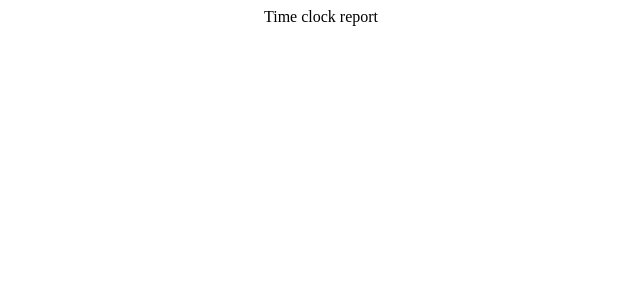
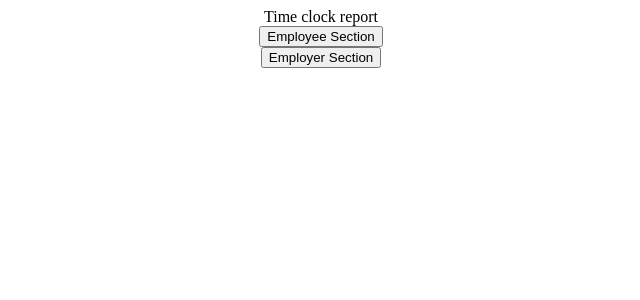
Before and after one commit to shirizadok1/WIP-time-clock-report-app, a React (Create React App) app: page / in a window 1280 px wide. Shown: the top 300 px of the page, without its empty margins (319-959 px from the left). Built offline with nearby package versions, Linux system fonts and the light colour scheme.

Commit message:
sections and dashboard were added

```diff
--- a/src/components/Header.js
+++ b/src/components/Header.js
@@ -1,9 +1,15 @@
-import React from 'react'
+import React from "react";
+import EmployeeSec from "./sections/EmployeeSec";
+import EmployerSec from "./sections/EmployerSec";
 
 const Header = () => {
   return (
-    <div>Time clock report</div>
-  )
-}
+    <div>
+      Time clock report
+      <EmployeeSec />
+      <EmployerSec />
+    </div>
+  );
+};
 
-export default Header
+export default Header;
--- /dev/null
+++ b/src/components/sections/EmployeeSec.js
@@ -0,0 +1,23 @@
+import React, { useState } from "react";
+import EmployeeDash from "./employee-dash/EmployeeDash";
+
+const EmployeeSec = () => {
+  const [isVisible, setIsVisible] = useState(false);
+
+  return (
+    <div>
+      <button onClick={() => setIsVisible(!isVisible)}>Employee Section</button>
+      {isVisible && <MyComponent />}
+    </div>
+  );
+};
+
+function MyComponent() {
+  return (
+    <div>
+      <EmployeeDash />
+    </div>
+  );
+}
+
+export default EmployeeSec;
--- /dev/null
+++ b/src/components/sections/EmployerSec.js
@@ -0,0 +1,23 @@
+import React, { useState } from "react";
+import EmployerDash from "./employer-dash/EmployerDash";
+
+const EmployerSec = () => {
+  const [isVisible, setIsVisible] = useState(false);
+
+  return (
+    <div>
+      <button onClick={() => setIsVisible(!isVisible)}>Employer Section</button>
+      {isVisible && <MyComponent />}
+    </div>
+  );
+};
+
+function MyComponent() {
+  return (
+    <div>
+      <EmployerDash />
+    </div>
+  );
+}
+
+export default EmployerSec;
--- /dev/null
+++ b/src/components/sections/employee-dash/EmployeeDash.js
@@ -0,0 +1,40 @@
+import React, { useState } from 'react';
+
+const EmployeeDash = () => {
+  const [startTime, setStartTime] = useState(null);
+  const [endTime, setEndTime] = useState(null);
+
+  const handleStart = () => {
+    setStartTime(new Date());
+  };
+
+  const handleStop = () => {
+    setEndTime(new Date());
+
+    // Add logic to save the working hours to the database
+  };
+
+  return (
+    <div>
+      <button onClick={handleStart} disabled={startTime}>
+        Start
+      </button>
+      <button onClick={handleStop} disabled={!startTime || endTime}>
+        Stop
+      </button>
+      {startTime && (
+        <div>
+          <p>Start Time: {startTime.toString()}</p>
+        </div>
+      )}
+      {endTime && (
+        <div>
+          <p>End Time: {endTime.toString()}</p>
+        </div>
+      )}
+      <button>View Monthly Report</button>
+    </div>
+  );
+};
+
+export default EmployeeDash;
--- /dev/null
+++ b/src/components/sections/employer-dash/EmployerDash.js
@@ -0,0 +1,7 @@
+import React from "react";
+
+const EmployerDash = () => {
+  <div>{console.log("Hello employer")}</div>;
+};
+
+export default EmployerDash;
```
Also changed, not shown: src/components/Employee.js (deleted), src/components/Employer.js (deleted).
